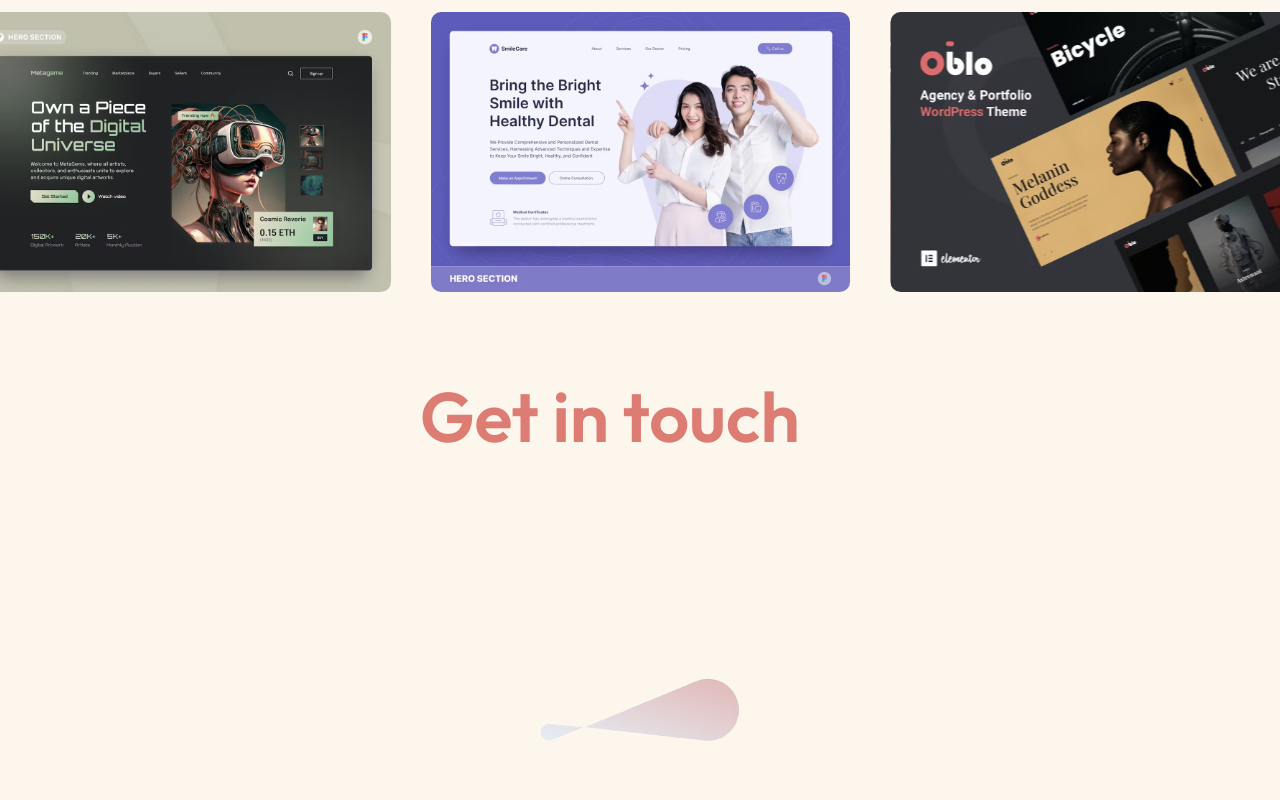
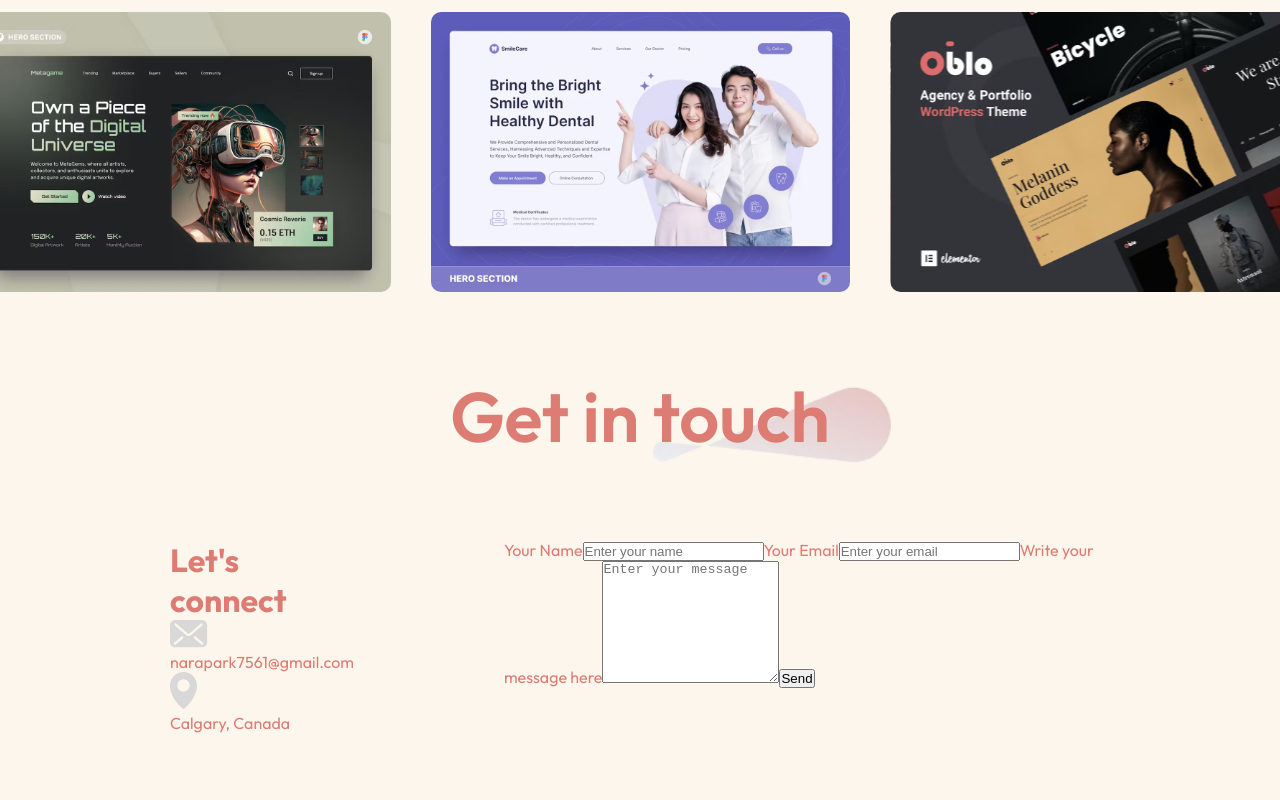
Before and after one commit to narapark7561/naraPortfolio, a React (Vite) app in the folder portfolio-react/: page / in a window 1280 px wide. Shown: the part 2360-3160 px from the top of the page. After the commit the page ends 3093 px from the top, so only its background shows below. Built offline with nearby package versions, Linux system fonts and the light colour scheme.

Commit message:
working on contact section css

```diff
--- a/portfolio-react/src/Components/Contact/Contact.css
+++ b/portfolio-react/src/Components/Contact/Contact.css
@@ -16,3 +16,25 @@
     font-size:70px;
     font-weight: 600;
 }
+
+.contact-title h1{
+    padding: 0px 30px;
+    font-size:70px;
+    font-weight: 600;
+}
+
+.contact-title img {
+    position: absolute;
+    top: 60%;
+    left: 80%;
+    transform: translate(-50%, -50%) scale(1.2);
+    z-index: -1;
+    opacity: 0.8;
+    pointer-events: none;
+}
+
+.contact-section {
+    display: flex;
+    gap: 150px;
+
+}
```
